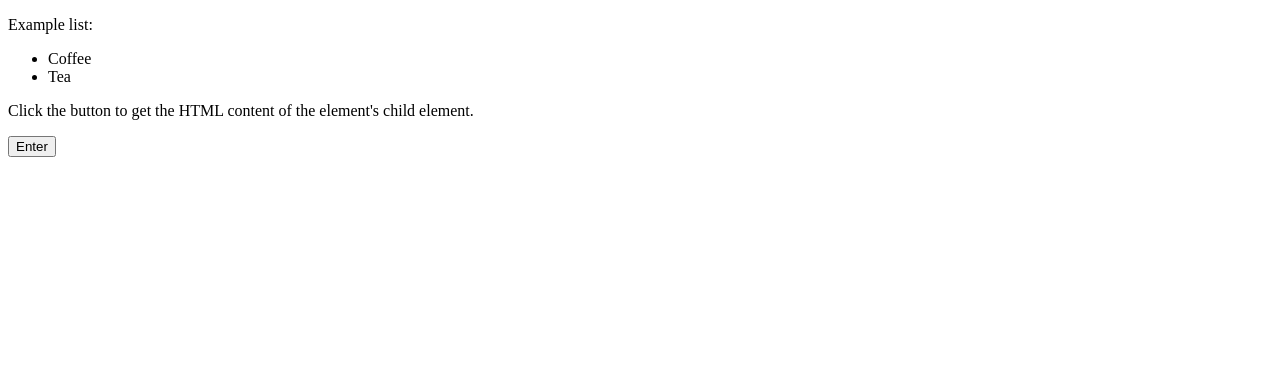
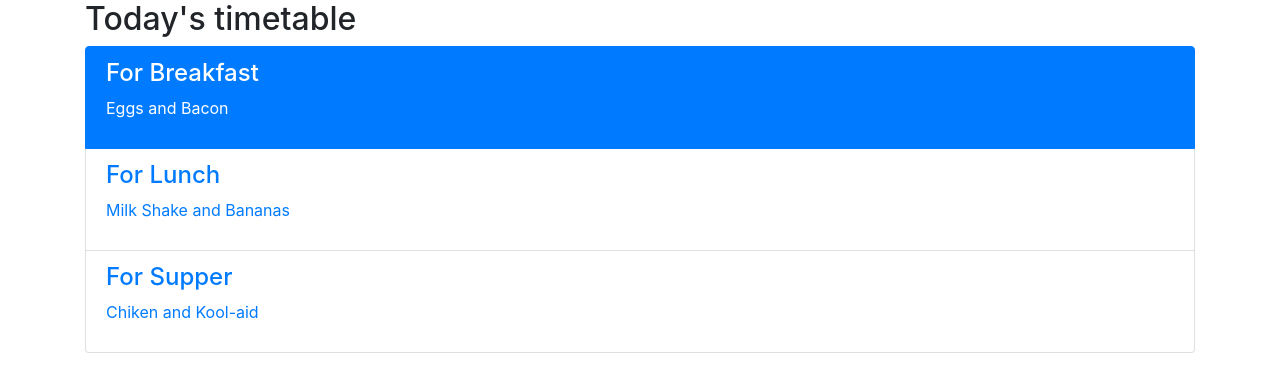
Before and after one commit to Blankphrase/javascript-component, a plain HTML site: page index.html in a window 1280 px wide. Drawn offline with nearby package versions, Linux system fonts and the light colour scheme.

Commit message:
Update index.html

```diff
--- a/index.html
+++ b/index.html
@@ -4,28 +4,42 @@
     <meta charset="utf-8" />
     <meta http-equiv="X-UA-Compatible" content="IE=edge">
     <title>Javascript Component</title>
+    <link rel="stylesheet" href="https://maxcdn.bootstrapcdn.com/bootstrap/4.0.0/css/bootstrap.min.css" integrity="sha384-Gn5384xqQ1aoWXA+058RXPxPg6fy4IWvTNh0E263XmFcJlSAwiGgFAW/dAiS6JXm" crossorigin="anonymous">
     <meta name="viewport" content="width=device-width, initial-scale=1">
 </head>
 <body>
+<div class="container">
+  <h2>Today's timetable</h2>
+  <div class="list-group">
+    <a href="#" class="list-group-item active">
+      <h4 class="list-group-item-heading">For Breakfast</h4>
+      <p class="list-group-item-text">Eggs and Bacon</p>
+    </a>
+    <a href="#" class="list-group-item">
+      <h4 class="list-group-item-heading">For Lunch</h4>
+      <p class="list-group-item-text">Milk Shake and Bananas</p>
+    </a>
+    <a href="#" class="list-group-item">
+      <h4 class="list-group-item-heading">For Supper</h4>
+      <p class="list-group-item-text">Chiken and Kool-aid</p>
+    </a>
+  </div>
+</div>
 
-<p>Example list:</p>
-
-<ul id="myList">
-  <li>Coffee</li>
-  <li>Tea</li>
-</ul>
-
-<p>Click the button to get the HTML content of the element's child element.</p>
-
-<button onclick="myFunction()">Enter</button>
-
-<p id="demo"></p>
 
 <script>
-function myFunction() {
-    var list = document.getElementById("myList").children[0].tagName;
-    document.getElementById("demo").innerHTML = list;
+function domTraversal(node, innerTraversal) {
+    if (node == null){
+        return;
+    }else if (node.children
+    innerTraversal(node);
+    for (var i = 0; i < node.childNodes.length; i++) {
+        domTraversal(node.childNodes[i], innerTraversal);
+    }
 }
+domTraversal(document.body, function(node){
+    console.log(node.nodeName);
+});
 </script>
 
 </body>
```
